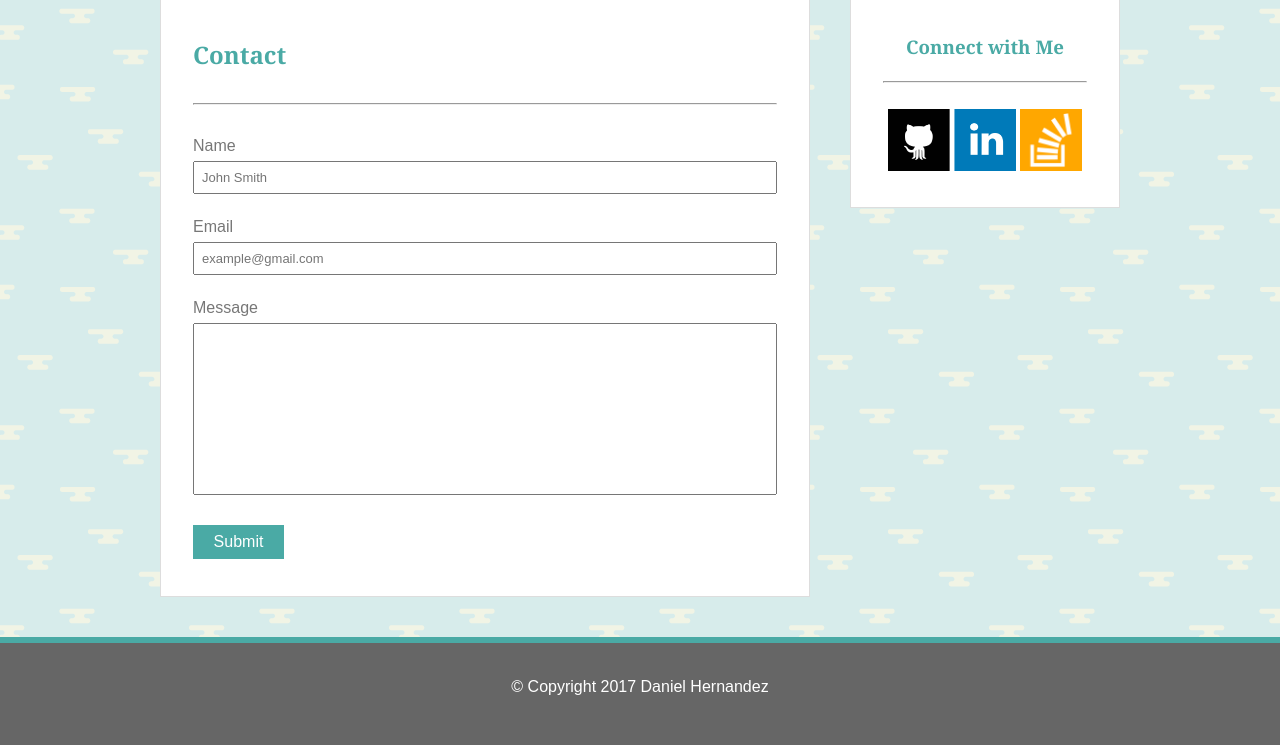
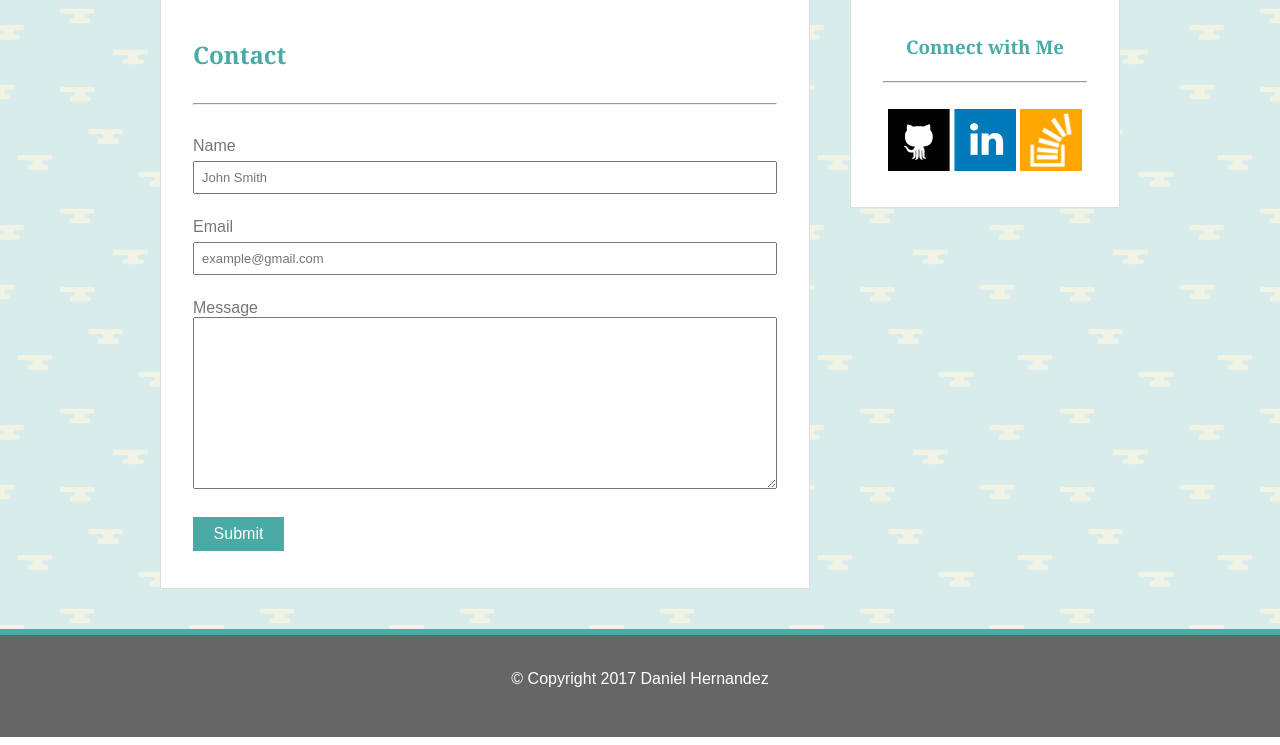
Before and after one commit to danielhdz56/Basic-Portfolio, a PHP site: page /contact.html in a window 1280 px wide. Shown: the part 143-888 px from the top of the page. Run offline with PHP 8.4, Linux system fonts and the light colour scheme.

Commit message:
updated to allow user to resize text area vertically in form

```diff
--- a/assets/css/style.css
+++ b/assets/css/style.css
@@ -167,7 +167,9 @@ section input {
 }
 
 #input-message {
+	width: 100%;
 	height: 172px;
+	resize: vertical;
 }
 
 #submit-button {
--- a/contact.html
+++ b/contact.html
@@ -80,7 +80,7 @@
 							Email<br>
 							<input type="text" name="mail" placeholder="example@gmail.com"><br><br>
 							Message<br>
-							<input type="text" id="input-message" name="message"><br><br>
+							<textarea id="input-message" name="message"></textarea><br><br>
 							<input type="submit" id="submit-button" value="Submit">
 						</form>
 					</div>
```
